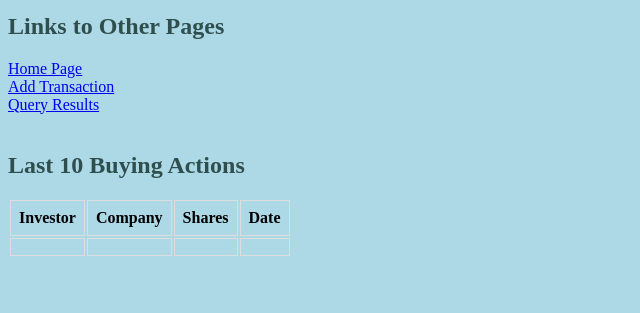
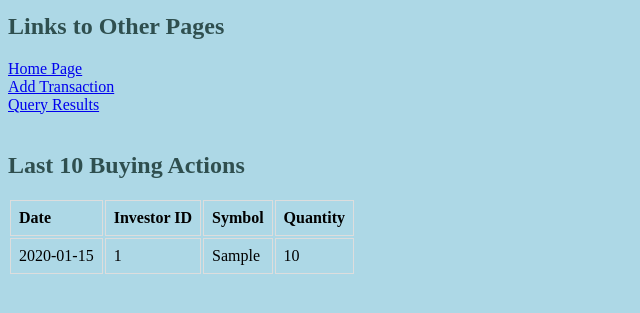
Before and after one commit to GilCaplan/Django_ProjectP2, a Django app: page /Buy_Stocks/ in a window 1280 px wide. Shown: the part 236-549 px from the top of the page, without its empty margins (0-640 px from the left). Run offline with Django 4.2, Linux system fonts and the light colour scheme; tables that the repository leaves empty hold one stand-in row (values such as "Sample post"); lists and menus that the app fills with data are empty.

Commit message:
started django project

```diff
--- a/Stocks_App/views.py
+++ b/Stocks_App/views.py
@@ -2,6 +2,8 @@ from django.shortcuts import render, redirect
 from .models import Transactions, Stock, Buying, Company, Investor
 from django.db import connection
 from django import forms
+from django.db.models import Max
+
 # Create your views here.
 
 
@@ -37,40 +39,38 @@ def Add_Transaction(request):
     return render(request, 'Add_Transaction.html', {'recent_transactions': recent_transactions})
 
 
-class BuyStockForm(forms.Form):
-    ID = forms.IntegerField()
-    Company = forms.CharField()
-    BQuantity = forms.IntegerField()
-
-
 def Buy_Stocks(request):
     ID = request.POST.get('id')
     symbol = request.POST.get('company')
     BQuantity = request.POST.get('quantity')
+    action = Buying.objects.order_by('-tdate')[:10]
+
     if ID is None or Company is None or BQuantity is None or not Investor.objects.filter(id=ID).exists() or not Company.objects.filter(symbol=symbol).exists() or int(BQuantity) <= 0:
-        return render(request, 'buy_stocks.html', {'recent_transactions': Buying.objects.order_by('-tdate')[:10]})
+        return render(request, 'buy_stocks.html', {'recent_transactions': action})
     company = Company.objects.get(pk=symbol)
-    date = Stock.objects.latest('tdate').tdate
+    date = Stock.objects.order_by('-tdate').first().tdate
     try:
         stock = Stock.objects.get(symbol=company.symbol, tdate=date)
         price = stock.price
-        bQuantity = int(BQuantity)
     except Stock.DoesNotExist:
-        # Handle the case where the specified stock record does not exist
         price = 0
-        bQuantity = 0
-    if Investor.objects.get(id=ID).amount < price * bQuantity:
-        error_message = "Not enough funds"
-        return render(request, 'buy_stocks.html', {"error_message": error_message}, {'recent_transactions': Buying.objects.order_by('-tdate')[:10]})
     if Buying.objects.filter(id=ID, symbol=symbol, tdate=date).exists():
         error_message = "Investor cannot make multiple purchases for the same company on the same day"
-        return render(request, 'buy_stocks.html', {'error_message': error_message}, {'recent_transactions': Buying.objects.order_by('-tdate')[:10]})
+        return render(request, 'buy_stocks.html', {'error_message': error_message, 'recent_transactions': action})
     investor = Investor._default_manager.get(id=ID)
-    investor.amount -= price * int(BQuantity)
+    investor.amount = price * int(BQuantity)
     investor.save()
-    purchase = Buying(bquantity=BQuantity, id=investor, symbol=stock, tdate=stock)
+
+    purchase = Buying()
+    purchase.bquantity = BQuantity
+    purchase.id = investor
+    purchase.pk = Stock.objects.get(symbol=company.symbol, tdate=date).pk
+    purchase.tdate_id = date
+    purchase.symbol_id = company
+
+    purchase.symbol = Stock(symbol=Company.objects.get(pk=symbol))
     purchase.save()
-    return render(request, 'buy_stocks.html', {'recent_transactions': Buying.objects.order_by('-tdate')[:10]})
+    return render(request, 'buy_stocks.html', {'recent_transactions': action})
 
 def Query_results(request):
     with connection.cursor () as cursor:
@@ -81,43 +81,35 @@ def Query_results(request):
 
         #Query a
         cursor.execute("""
-            SELECT Investor.Name AS Investor_Name, ROUND(SUM(Buying.BQuantity * Stock.Price), 3) AS Total_Amount
-            FROM Buying
-            JOIN Company ON Buying.Symbol = Company.Symbol
-            JOIN Investor ON Buying.ID = Investor.ID
-            JOIN Stock ON Buying.Symbol = Stock.Symbol AND Buying.tDate = Stock.tDate
-            JOIN (
-                SELECT Buying.ID, Buying.tDate
-                FROM Buying
-                JOIN Company ON Buying.Symbol = Company.Symbol
-                GROUP BY Buying.ID, Buying.tDate
-                HAVING COUNT(DISTINCT Company.Sector) >= 6
-            ) AS DiverseInvestors ON Buying.ID = DiverseInvestors.ID AND Buying.tDate = DiverseInvestors.tDate
-            GROUP BY Investor.ID, Investor.Name
-            ORDER BY Total_Amount DESC;
+            SELECT VarInv.Name, ROUND(SUM(Buying.BQuantity * Stock.Price), 3) AS spent
+            FROM VarInv, Buying, Stock, Investor
+            WHERE VarInv.Name = Investor.Name AND Investor.ID = Buying.ID
+            AND Stock.Symbol = Buying.Symbol
+            GROUP BY VarInv.Name
+            ORDER BY spent DESC;
         """)
         query_result_a = dictfetchall(cursor)
 
         #Query b
         cursor.execute("""
-            SELECT popQuantity.Symbol AS Symbol, popQuantity.ID, Investor.Name as Name, popQuantity.quantity as Quantity
-            FROM popQuantity, Investor
-            WHERE popQuantity.ID = Investor.ID AND InvestorRank = 1
-            ORDER BY popQuantity.Symbol
+        SELECT popQuantity.Symbol AS Symbol, Investor.Name as Name, popQuantity.quantity as Quantity
+        FROM popQuantity, Investor
+        WHERE popQuantity.ID = Investor.ID AND InvestorRank = 1
+        ORDER BY popQuantity.Symbol
         """)
 
         query_result_b = dictfetchall(cursor)
 
         #Query c
         cursor.execute("""
-            SELECT Company.Symbol, COUNT(DISTINCT Buying.ID) AS distinct_id_count
-            FROM Company, Stock st1, Stock st2, Buying
-            WHERE Company.Symbol = st1.Symbol AND Company.Symbol = st2.Symbol
-            AND Buying.Symbol = Company.Symbol AND Buying.tDate = (SELECT MIN (tDate) FROM StockDays)
-            AND st1.tDate = (SELECT MIN(tDate) FROM StockDays) AND st2.tDate = (SELECT MAX(tDate) FROM StockDays)
-            AND st1.Price * 0.06 < st2.Price
+            SELECT Company.Symbol AS Symbol, COUNT(DISTINCT Buying.ID) as BuyersNumber
+            FROM Company
+            JOIN Stock st1 ON Company.Symbol = st1.Symbol AND st1.tDate = (SELECT MIN(tDate) FROM StockDays)
+            JOIN Stock st2 ON Company.Symbol = st2.Symbol AND st2.tDate = (SELECT MAX(tDate) FROM StockDays)
+            LEFT JOIN Buying ON Buying.Symbol = Company.Symbol AND Buying.tDate = (SELECT MIN(tDate) FROM StockDays)
+            WHERE st1.Price * 1.06 < st2.Price
             GROUP BY Company.Symbol
-            ORDER BY Company.Symbol
+            ORDER BY Company.Symbol;
         """)
 
         query_result_c = dictfetchall(cursor)
--- a/templates/Buy_Stocks.html
+++ b/templates/Buy_Stocks.html
@@ -38,19 +38,20 @@
 
     <br><br>
     <h2>Last 10 Buying Actions</h2>
+    <!-- Corrected template code -->
 <table>
     <tr>
-            <th>Investor</th>
-            <th>Company</th>
-            <th>Shares</th>
         <th>Date</th>
+        <th>Investor ID</th>
+        <th>Symbol</th>
+        <th>Quantity</th>
     </tr>
     {% for action in recent_transactions %}
         <tr>
-                <td>{{ action.investor }}</td>
-                <td>{{ action.company }}</td>
-                <td>{{ action.shares }}</td>
-                <td>{{ action.date }}</td>
+            <td>{{ action.pk }}</td>
+            <td>{{ action.id.id }}</td>
+            <td>{{ action.symbol_id }}</td>
+            <td>{{ action.bquantity }}</td>
         </tr>
     {% endfor %}
 </table>
```
Also changed, not shown: templates/Query_results.html (+8 -6 lines), view_queries.sql (+24 -7 lines). Lines whose indentation alone changed are shown as unchanged.
